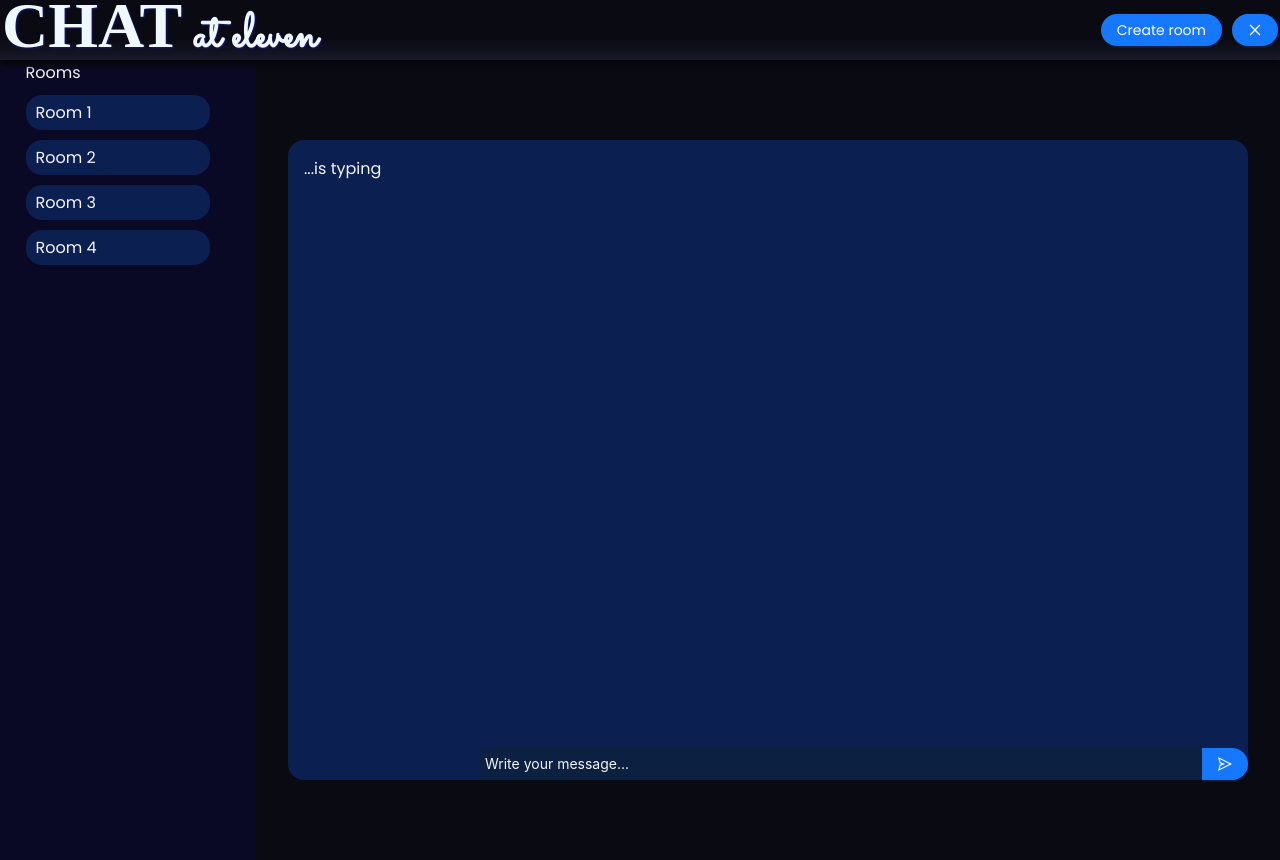
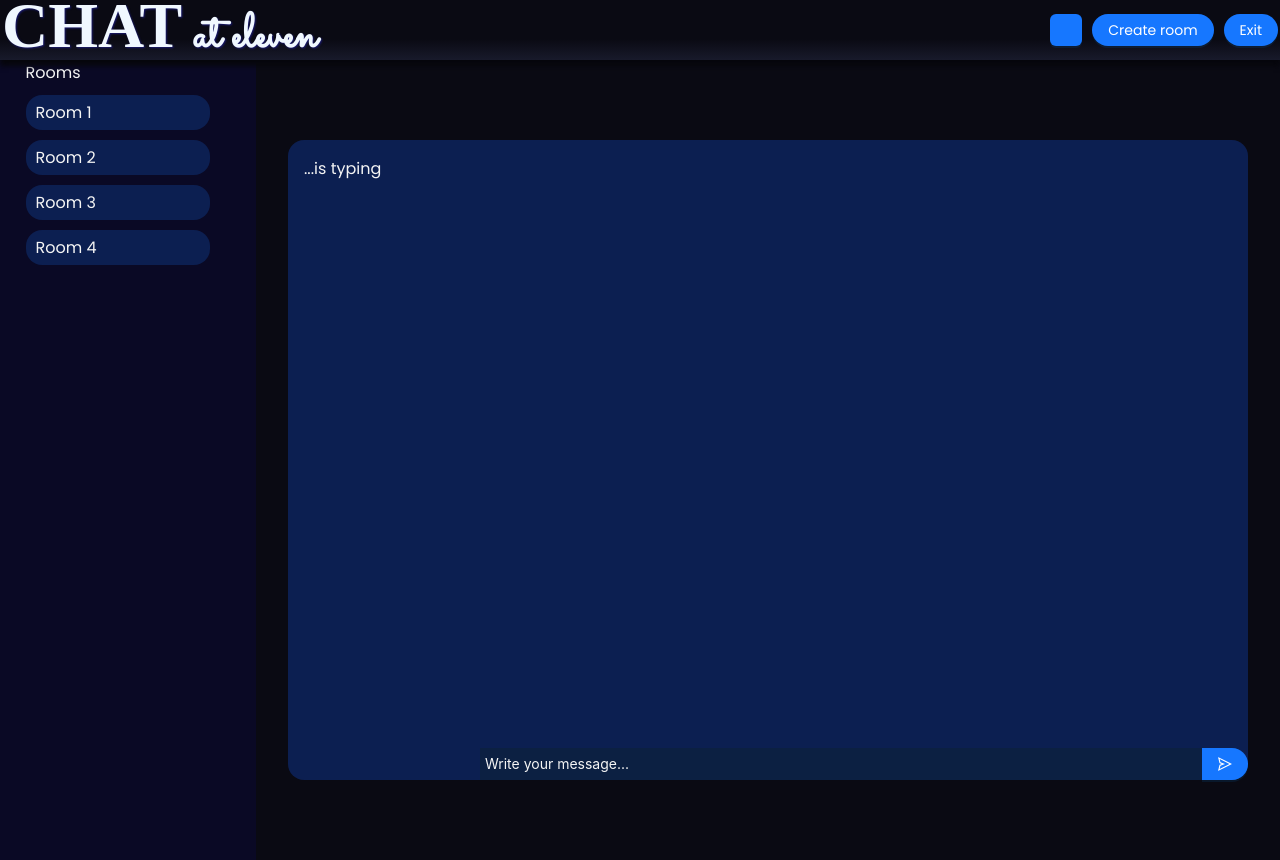
Before and after one commit to AjshaC/Socket-Chatt-App, a React (Vite) app in the folder client/: page /chat in a window 1280 px wide. Built offline with nearby package versions, Linux system fonts and the light colour scheme; a web font is replaced by a local one.

Commit message:
Updated user and room

```diff
--- a/client/src/components/Navbar/Navbar.tsx
+++ b/client/src/components/Navbar/Navbar.tsx
@@ -2,11 +2,13 @@ import "./Navbar.css";
 import { Button } from "antd";
 import { CloseOutlined } from "@ant-design/icons";
 import { useNavigate } from "react-router-dom";
+import { useChatContext } from "../../context/chatContext";
 
 import OpenPopUpBtn from "../OpenPopUpBtn/OpenPopUpBtn";
 
 export default function Navbar() {
   const navigate = useNavigate();
+  const { user } = useChatContext();
 
   const goToHome = () => {
     navigate("/");
@@ -18,9 +20,10 @@ export default function Navbar() {
         <span className="LogoUppercase">chat</span> at eleven
       </h1>
       <div className="NavBtn">
+        <Button type="primary">{user}</Button>
         <OpenPopUpBtn />
         <Button className="CloseBtn" type="primary" onClick={goToHome}>
-          <CloseOutlined />
+          Exit
         </Button>
       </div>
     </nav>
--- a/client/src/context/chatContext.tsx
+++ b/client/src/context/chatContext.tsx
@@ -73,6 +73,7 @@ export const ChatProvider = ({ children }: PropsWithChildren<{}>) => {
 
   const connectToTheServer = () => {
     socket.connect();
+    socket.auth = { user };
     setIsLoggedIn(true);
     setRoom("Lobby");
   };
@@ -82,9 +83,6 @@ export const ChatProvider = ({ children }: PropsWithChildren<{}>) => {
       setUserJoined(data);
       console.log(data);
     });
-  }, [socket]);
-
-  useEffect(() => {
     socket.on("sendMessage", (data) => {
       setCurrentMessage(data);
       console.log(data);
```
Also changed, not shown: 1 other file (tests, documents, lock files or other folders).
